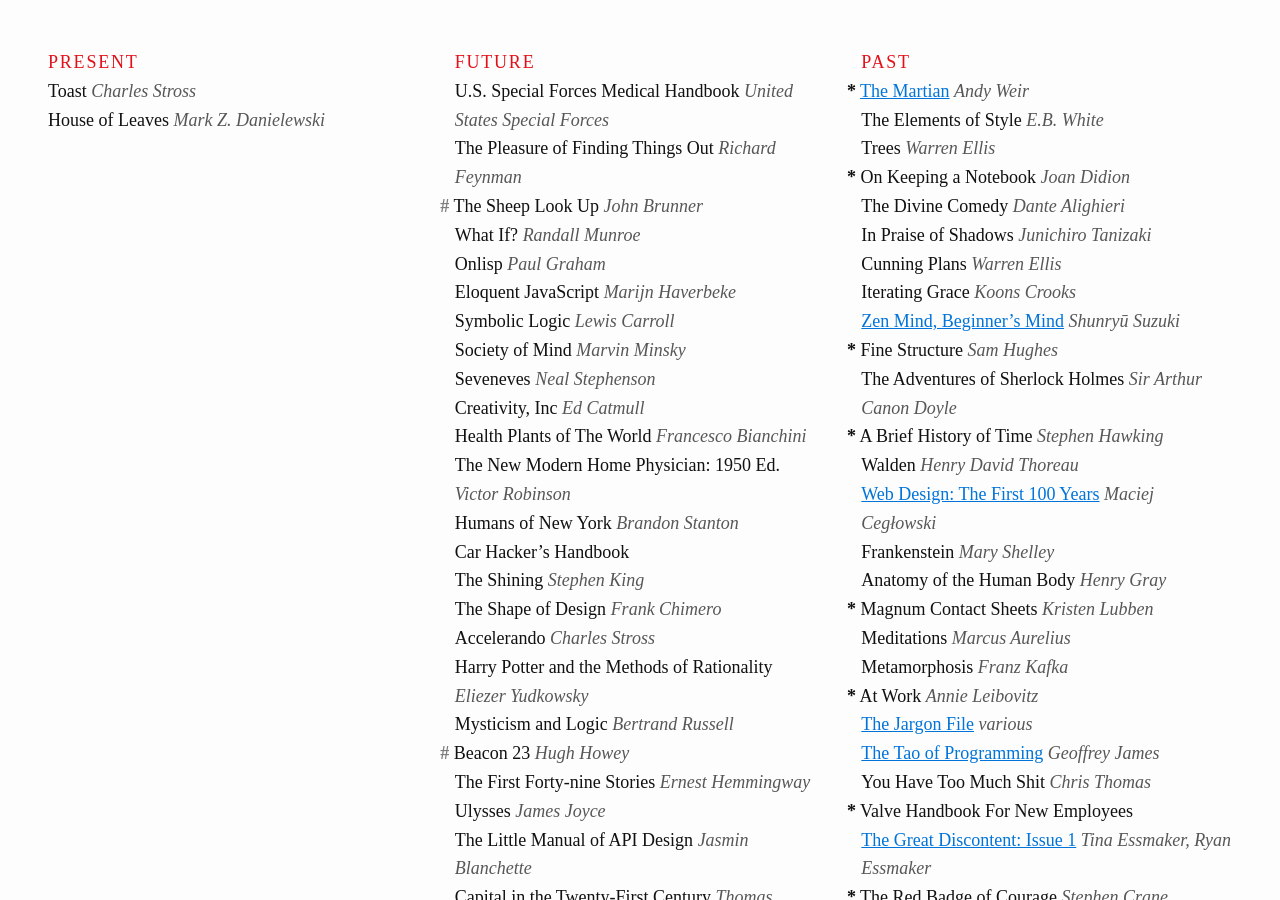
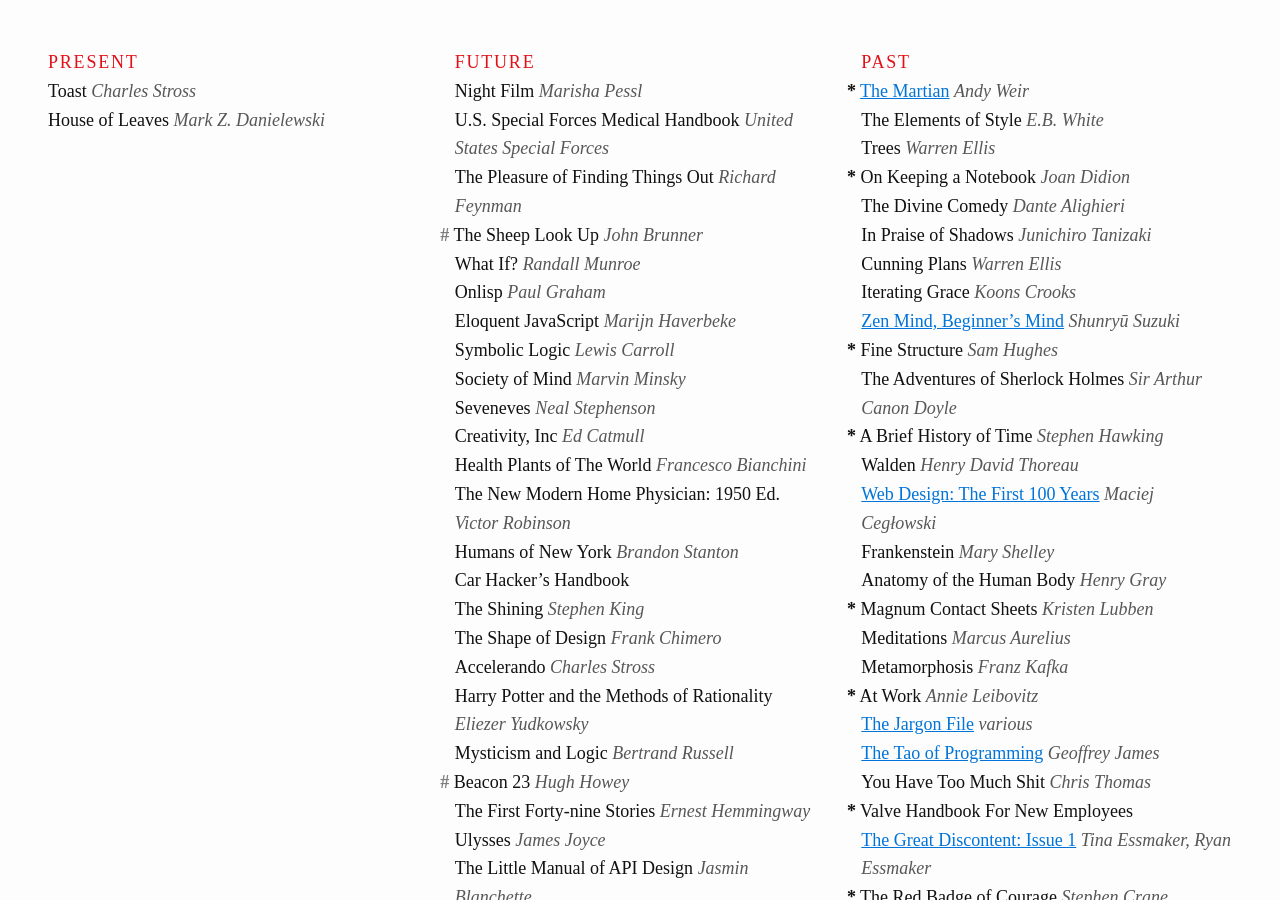
Before and after one commit to joshbeckman/andjosh.github.io, a Jekyll site: the page built from _lists/reading-lists.md, in a window 1280 px wide and 900 px high. Built offline with Jekyll 4.4.1, drawn with Linux system fonts in a browser that asks for light colours; Markdown is read by kramdown in place of the engine named in the settings.

Commit message:
New book

```diff
--- a/_lists/reading-lists.md
+++ b/_lists/reading-lists.md
@@ -9,6 +9,7 @@
 
 <!--two items:-->
 
+- Night Film _Marisha Pessl_
 - U.S. Special Forces Medical Handbook _United States Special Forces_
 - The Pleasure of Finding Things Out _Richard Feynman_
 - __#__ The Sheep Look Up _John Brunner_
```
